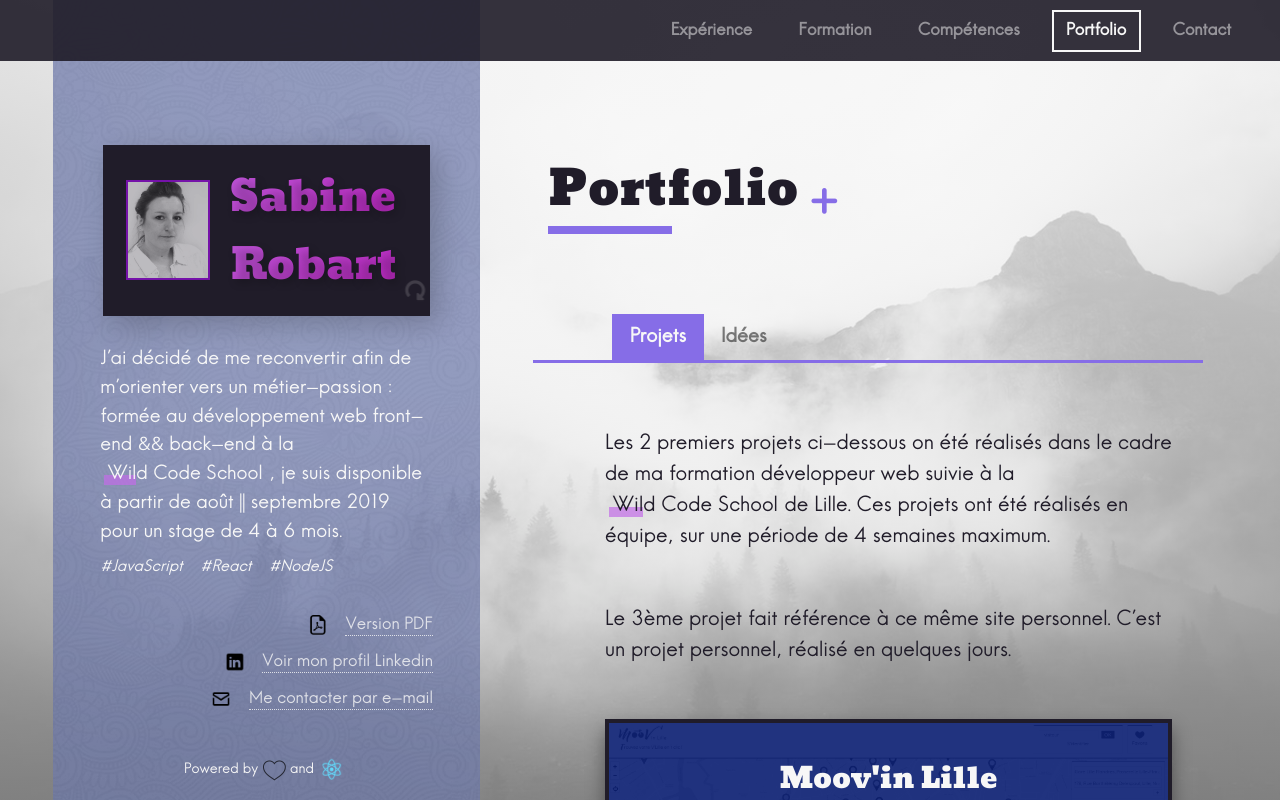
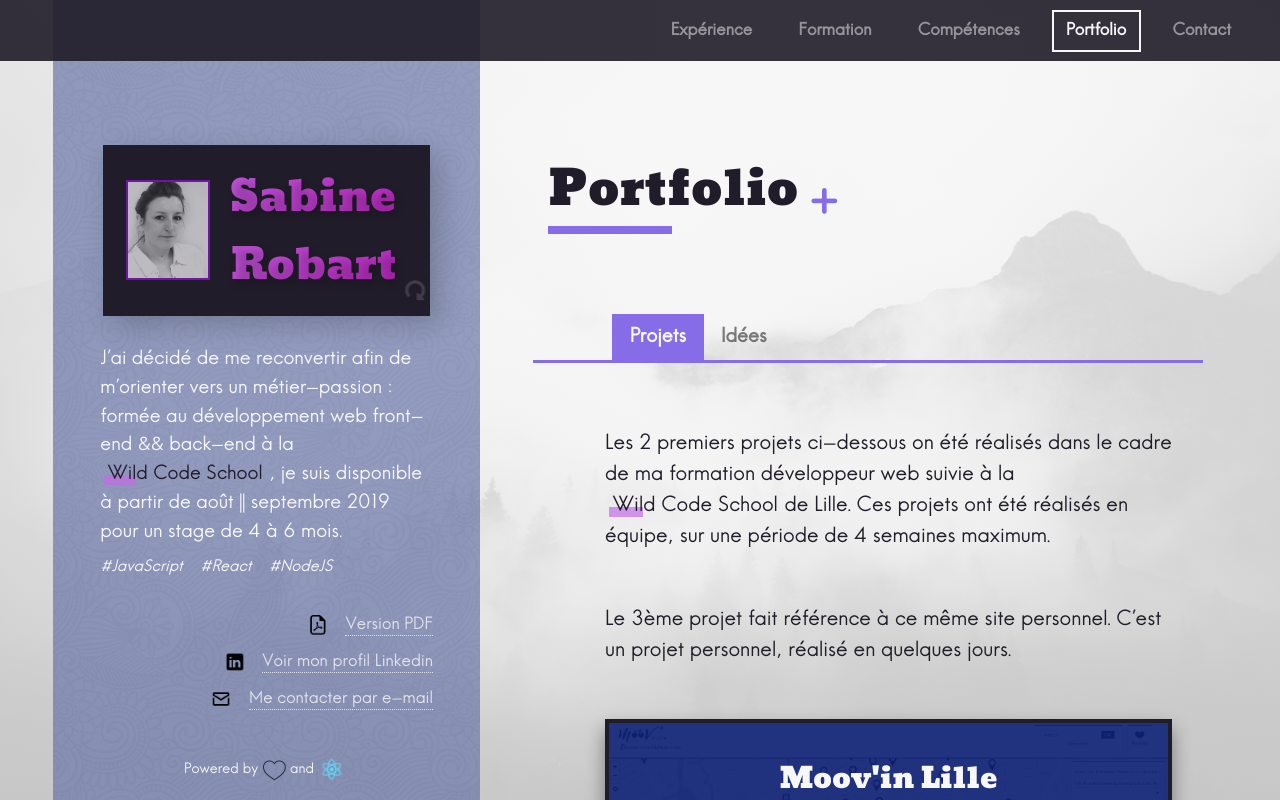
Before and after one commit to Sabinerobart/resume, a React (Create React App) app: page /Portfolio in a window 1280 px wide. Built offline with nearby package versions, Linux system fonts and the light colour scheme.

Commit message:
[Fix] minor : whiter bg + links in black.

```diff
--- a/src/App.scss
+++ b/src/App.scss
@@ -24,7 +24,7 @@
  */
 .app {
   display: flex;
-  background: linear-gradient(rgba($wh, 0.9), rgba($wh, 0.5)),
+  background: linear-gradient(rgba($wh, 0.9), rgba($wh, 0.8)),
     url(./pictures/mountain.jpg);
   background-size: cover;
   background-repeat: no-repeat;
@@ -169,7 +169,7 @@ h1 span {
 .hvr-underline-from-left,
 .hvr-underline-from-left:hover,
 .hvr-underline-from-left:focus {
-  color: $wh;
+  color: $bl;
   padding: 0 0.2rem;
   margin: 0 0.2rem;
   text-decoration: none;
```
